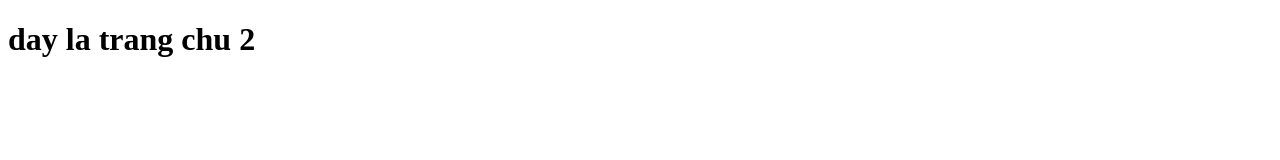
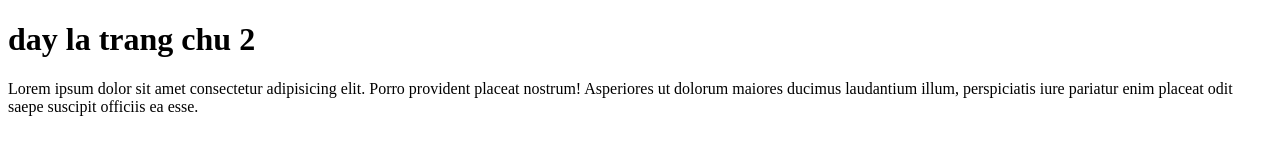
Before and after one commit to Dunghthe04/Bai13_front-end, a plain HTML site: page index.html in a window 1280 px wide. Drawn offline with Linux system fonts and the light colour scheme.

Commit message:
Update page home

```diff
--- a/index.html
+++ b/index.html
@@ -7,5 +7,6 @@
 </head>
 <body>
     <h1>day la trang chu 2</h1>
+    <p>Lorem ipsum dolor sit amet consectetur adipisicing elit. Porro provident placeat nostrum! Asperiores ut dolorum maiores ducimus laudantium illum, perspiciatis iure pariatur enim placeat odit saepe suscipit officiis ea esse.</p>
 </body>
 </html>
```
